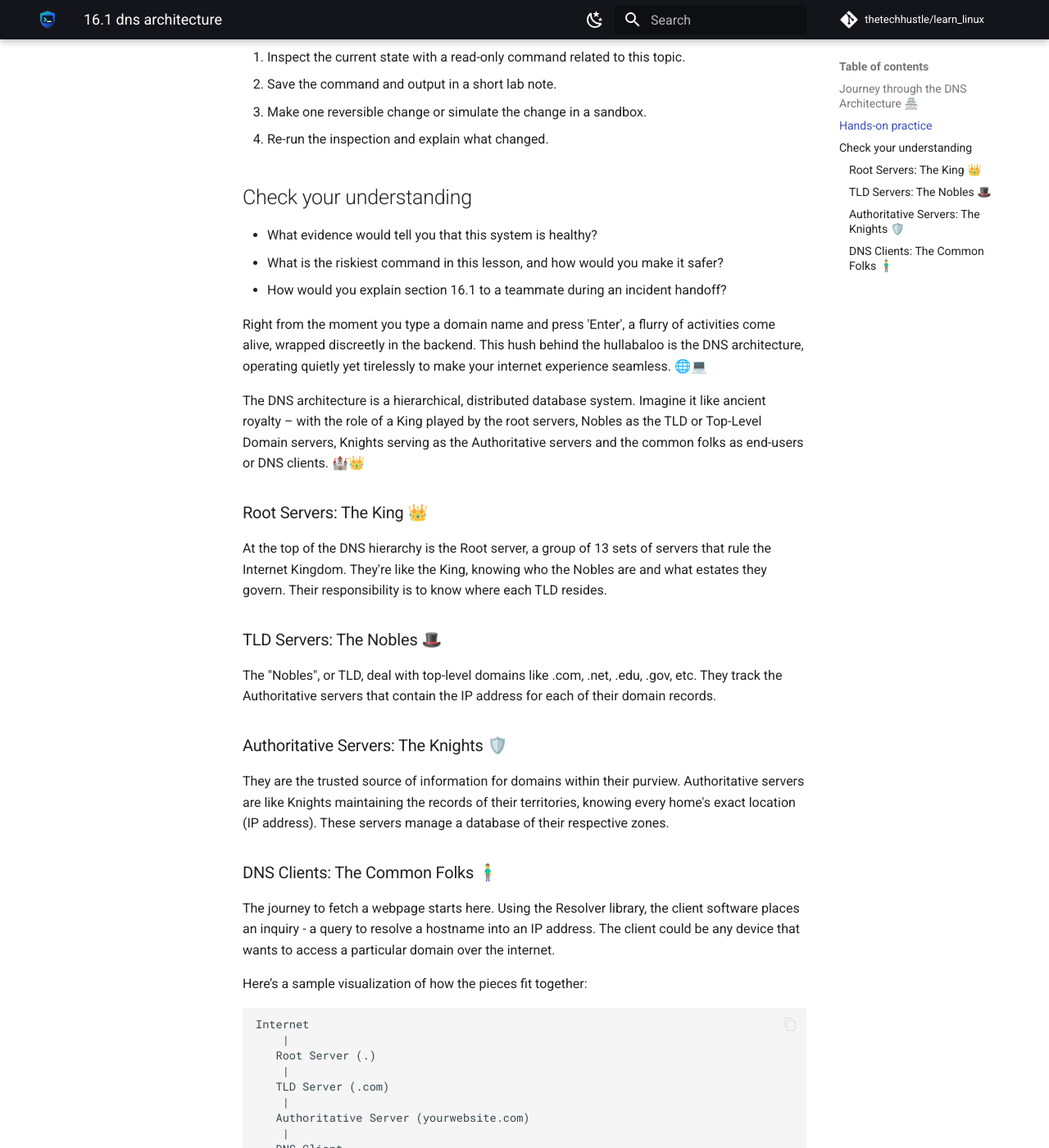
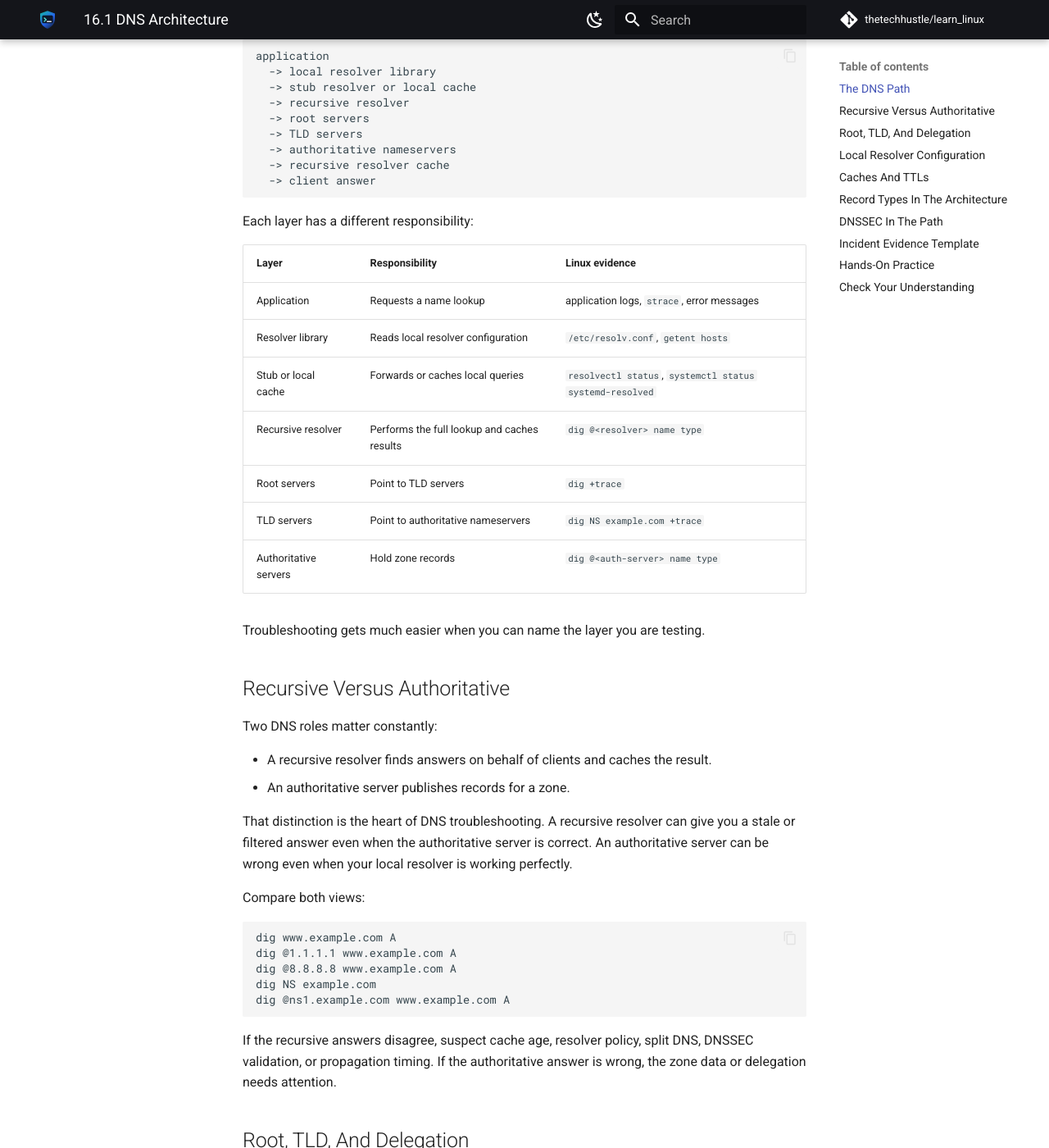
Before and after one commit to thetechhustle/learn_linux, an MkDocs documentation site: the page built from docs/lessons/16_dns_the_domain_name_system/16.1_dns_architecture.md, in a window 1280 px wide and 1400 px high, scrolled down 770 px. Shown: the whole window at 82% size. Built offline with MkDocs 1.6.1 and Material for MkDocs 9.7.7, drawn with Linux system fonts in a browser that asks for light colours; comment, search, counter and statistics services are not loaded; some of the changed text lies outside the part shown.

Commit message:
Improve Chapter 16 DNS architecture lesson (#135)
Co-authored-by: Jules Ai <jules@Juless-Air.ts.net lan>

````diff
--- a/docs/lessons/16_dns_the_domain_name_system/16.1_dns_architecture.md
+++ b/docs/lessons/16_dns_the_domain_name_system/16.1_dns_architecture.md
@@ -1,71 +1,227 @@
-## Journey through the DNS Architecture 🏯
+# 16.1 DNS Architecture
 
-
+DNS is not just "name to IP." It is a distributed control plane for names, mail routing, service discovery, certificates, and operational ownership. A Linux operator needs to know which part of the DNS path is responsible for an answer before changing records or blaming a resolver.
 
 !!! abstract "What you will learn"
-    - Explain where **Journey through the DNS Architecture 🏯** fits in day-to-day Linux operations.
-    - Use current Linux tooling to inspect, change, and verify the relevant system behavior.
-    - Connect the concept to a real operational scenario: a domain migration where email and web traffic must keep working.
+    - Explain the major parts of DNS architecture.
+    - Distinguish recursive resolvers, root servers, TLD servers, and authoritative servers.
+    - Use Linux tools to identify who answered a DNS question.
+    - Build a safe evidence trail for DNS incidents and migrations.
+    - Recognize when a problem belongs to local resolver configuration, cache behavior, delegation, or authoritative data.
 
-!!! example "Field story"
-    Imagine a domain migration where email and web traffic must keep working. Your job is not to memorize a command; it is to build a short evidence trail, choose a low-risk change, and prove whether the system improved.
+!!! warning "Production caution"
+    DNS changes can take time to expire from caches. Plan changes around TTLs, validate authoritative data before lowering risk, and keep a rollback record.
 
-!!! success "Operator principle"
-    Plan DNS changes around TTLs, authoritative servers, and rollback.
+## The DNS Path
 
-## Hands-on practice
+When an application asks for `www.example.com`, it usually does not query the root servers directly. The common path looks like this:
 
-Run these on a disposable VM, container, or lab machine unless the lesson explicitly says otherwise.
-
-1. Inspect the current state with a read-only command related to this topic.
-2. Save the command and output in a short lab note.
-3. Make one reversible change or simulate the change in a sandbox.
-4. Re-run the inspection and explain what changed.
-
-## Check your understanding
-
-- What evidence would tell you that this system is healthy?
-- What is the riskiest command in this lesson, and how would you make it safer?
-- How would you explain section 16.1 to a teammate during an incident handoff?
-
-
-Right from the moment you type a domain name and press 'Enter', a flurry of activities come alive, wrapped discreetly in the backend. This hush behind the hullabaloo is the DNS architecture, operating quietly yet tirelessly to make your internet experience seamless. 🌐💻
-
-The DNS architecture is a hierarchical, distributed database system. Imagine it like ancient royalty – with the role of a King played by the root servers, Nobles as the TLD or Top-Level Domain servers, Knights serving as the Authoritative servers and the common folks as end-users or DNS clients. 🏰👑
-
-### Root Servers: The King 👑
-
-At the top of the DNS hierarchy is the Root server, a group of 13 sets of servers that rule the Internet Kingdom. They're like the King, knowing who the Nobles are and what estates they govern. Their responsibility is to know where each TLD resides.
-
-### TLD Servers: The Nobles 🎩
-
-The "Nobles", or TLD, deal with top-level domains like .com, .net, .edu, .gov, etc. They track the Authoritative servers that contain the IP address for each of their domain records.
-
-### Authoritative Servers: The Knights 🛡️
-
-They are the trusted source of information for domains within their purview. Authoritative servers are like Knights maintaining the records of their territories, knowing every home's exact location (IP address). These servers manage a database of their respective zones.
-
-### DNS Clients: The Common Folks 🧍‍♂️
-
-The journey to fetch a webpage starts here. Using the Resolver library, the client software places an inquiry - a query to resolve a hostname into an IP address. The client could be any device that wants to access a particular domain over the internet.
-
-Here’s a sample visualization of how the pieces fit together:
-
-```
-Internet
-    |
-   Root Server (.)
-    |
-   TLD Server (.com)
-    |
-   Authoritative Server (yourwebsite.com)
-    |
-   DNS Client
+```text
+application
+  -> local resolver library
+  -> stub resolver or local cache
+  -> recursive resolver
+  -> root servers
+  -> TLD servers
+  -> authoritative nameservers
+  -> recursive resolver cache
+  -> client answer
 ```
 
-In the next sections, we’ll delve deeper into each of these components. So, stay inquisitive and eager! If at first, it all seems overwhelming, remember this ancient Linux proverb: "It's not about the destination; it's about the journey". 🛤️🚂
+Each layer has a different responsibility:
 
-This marks the end of your swift journey through the architecture. Do pause, play around with the knowledge you've soaked up, and let it sink in. After all, to conquer a castle, understanding its architecture is the first step. 😉🏰
+| Layer | Responsibility | Linux evidence |
+| --- | --- | --- |
+| Application | Requests a name lookup | application logs, `strace`, error messages |
+| Resolver library | Reads local resolver configuration | `/etc/resolv.conf`, `getent hosts` |
+| Stub or local cache | Forwards or caches local queries | `resolvectl status`, `systemctl status systemd-resolved` |
+| Recursive resolver | Performs the full lookup and caches results | `dig @<resolver> name type` |
+| Root servers | Point to TLD servers | `dig +trace` |
+| TLD servers | Point to authoritative nameservers | `dig NS example.com +trace` |
+| Authoritative servers | Hold zone records | `dig @<auth-server> name type` |
 
-Up next, we'll dive into the actual process of DNS Lookups - the special royal courier who carries your request from the Clients, through the maze of Servers, all the way to where data lives. 📬🚀
-Onward, brave learner!
+Troubleshooting gets much easier when you can name the layer you are testing.
+
+## Recursive Versus Authoritative
+
+Two DNS roles matter constantly:
+
+- A recursive resolver finds answers on behalf of clients and caches the result.
+- An authoritative server publishes records for a zone.
+
+That distinction is the heart of DNS troubleshooting. A recursive resolver can give you a stale or filtered answer even when the authoritative server is correct. An authoritative server can be wrong even when your local resolver is working perfectly.
+
+Compare both views:
+
+```bash
+dig www.example.com A
+dig @1.1.1.1 www.example.com A
+dig @8.8.8.8 www.example.com A
+dig NS example.com
+dig @ns1.example.com www.example.com A
+```
+
+If the recursive answers disagree, suspect cache age, resolver policy, split DNS, DNSSEC validation, or propagation timing. If the authoritative answer is wrong, the zone data or delegation needs attention.
+
+## Root, TLD, And Delegation
+
+DNS is delegated from the top down:
+
+```text
+.                 root
+com.              top-level domain
+example.com.      delegated zone
+www.example.com.  record inside the zone
+```
+
+The root zone does not store every host. It knows where TLDs live. A TLD such as `.com` knows which authoritative nameservers serve `example.com`. The authoritative nameservers know the records inside `example.com`.
+
+Use a trace to see delegation:
+
+```bash
+dig +trace www.example.com A
+```
+
+In a healthy trace, you should be able to identify:
+
+- root referral
+- TLD referral
+- authoritative nameserver
+- final answer
+- TTLs returned at each step
+
+If the trace stops before the final answer, the failure is often delegation, DNSSEC, nameserver reachability, or zone publication.
+
+## Local Resolver Configuration
+
+On Linux, the application rarely chooses the DNS server directly. The system resolver configuration controls the first hop.
+
+Common inspection commands:
+
+```bash
+cat /etc/resolv.conf
+resolvectl status
+nmcli device show | grep -i dns
+getent hosts www.example.com
+```
+
+Look for:
+
+- which resolver IPs are configured
+- whether `systemd-resolved`, NetworkManager, or another local cache is involved
+- search domains
+- split-DNS routing
+- VPN-provided resolvers
+- container or namespace-specific resolver files
+
+When containers are involved, inspect resolver state from inside the container too:
+
+```bash
+docker exec <container> cat /etc/resolv.conf
+docker exec <container> getent hosts www.example.com
+```
+
+The host and container may not be using the same resolver path.
+
+## Caches And TTLs
+
+DNS answers include TTLs that tell caches how long an answer can be reused.
+
+Inspect TTLs:
+
+```bash
+dig www.example.com A
+dig +nocmd www.example.com A +noall +answer
+```
+
+During a migration, TTLs define how long old answers may remain valid. Lowering a TTL immediately before a migration may not help if clients already cached the old longer TTL.
+
+Operational rule:
+
+1. Lower TTLs well before the change.
+2. Wait for the old TTL to expire.
+3. Make the record change.
+4. Validate authoritative answers.
+5. Watch recursive resolver answers catch up.
+6. Raise TTLs after the new state is stable.
+
+## Record Types In The Architecture
+
+Different record types support different systems:
+
+| Type | Purpose |
+| --- | --- |
+| `A` | IPv4 address |
+| `AAAA` | IPv6 address |
+| `CNAME` | Alias to another name |
+| `MX` | Mail exchanger for a domain |
+| `NS` | Authoritative nameserver delegation |
+| `TXT` | Verification, SPF, DKIM, DMARC, and other metadata |
+| `SRV` | Service discovery |
+| `CAA` | Certificate authority authorization |
+| `PTR` | Reverse DNS mapping |
+
+Use the record type that matches the incident. A web outage may need `A`, `AAAA`, `CNAME`, and `CAA` checks. A mail issue may need `MX`, `TXT`, DKIM, DMARC, and reverse DNS checks.
+
+## DNSSEC In The Path
+
+DNSSEC adds signed validation to DNS. When DNSSEC breaks, some resolvers may return `SERVFAIL` while others appear to work if validation is disabled.
+
+Useful checks:
+
+```bash
+dig example.com DNSKEY
+dig example.com DS
+dig +dnssec www.example.com A
+```
+
+Common DNSSEC failure causes:
+
+- stale DS record at the parent zone
+- expired signatures
+- incorrect key rollover
+- authoritative servers serving inconsistent signed data
+
+If DNSSEC is in use, include validation status in your incident evidence.
+
+## Incident Evidence Template
+
+When escalating DNS trouble, include enough evidence for the next operator to reproduce the lookup.
+
+```text
+Name:
+Record type:
+Expected answer:
+Observed answer:
+Client location:
+Client resolver:
+Command used:
+Authoritative nameservers:
+Authoritative answer:
+Recursive resolver answers:
+TTL observed:
+Recent change:
+Impact:
+Rollback option:
+```
+
+This template prevents vague reports like "DNS is broken" and points the investigation at the responsible layer.
+
+## Hands-On Practice
+
+Use a domain you own or a public example domain.
+
+1. Find the local resolver path with `resolvectl status` or `/etc/resolv.conf`.
+2. Query the default resolver with `dig`.
+3. Query two public recursive resolvers.
+4. Query the authoritative nameserver directly.
+5. Run `dig +trace`.
+6. Record which layer would own a stale answer, a missing record, and a broken delegation.
+
+## Check Your Understanding
+
+- What is the difference between recursive and authoritative DNS?
+- Which command shows the delegation path from root to authoritative server?
+- Why can a DNS answer stay wrong after the authoritative record is fixed?
+- What local files or services affect DNS lookups on a Linux host?
+- What evidence would you collect before a domain migration?
````
